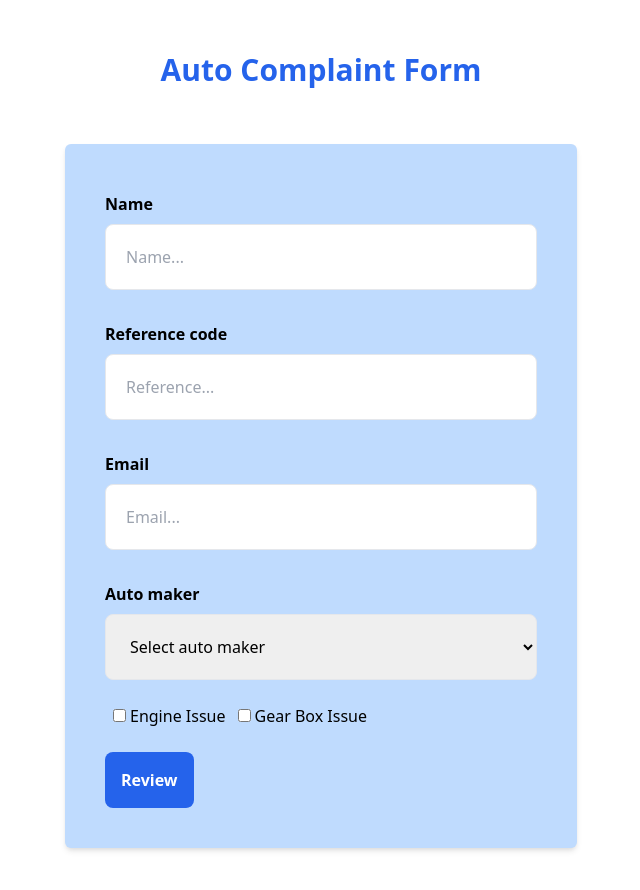
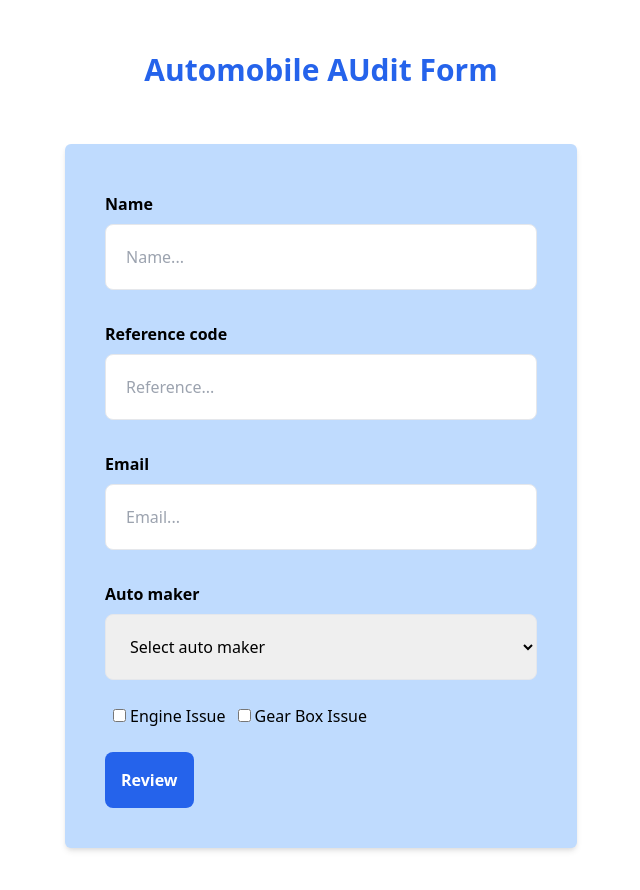
Before and after one commit to volumide/automobile-audit, a Vue app: page / in a window 1280 px wide. Shown: the whole page, without its empty margins (319-959 px from the left). Built offline with nearby package versions, Linux system fonts and the light colour scheme.

Commit message:
changed Header description on form

```diff
--- a/src/components/Form.vue
+++ b/src/components/Form.vue
@@ -1,6 +1,6 @@
 <template>
   <p class=" p-3 font-bold text-blue-600 my-10 text-3xl text-center">
-    Auto Complaint Form
+    Automobile AUdit Form
   </p>
   <ul v-if="errorMessage.length > 0" class="flex flex-col m-4 items-center">
     <li
```
